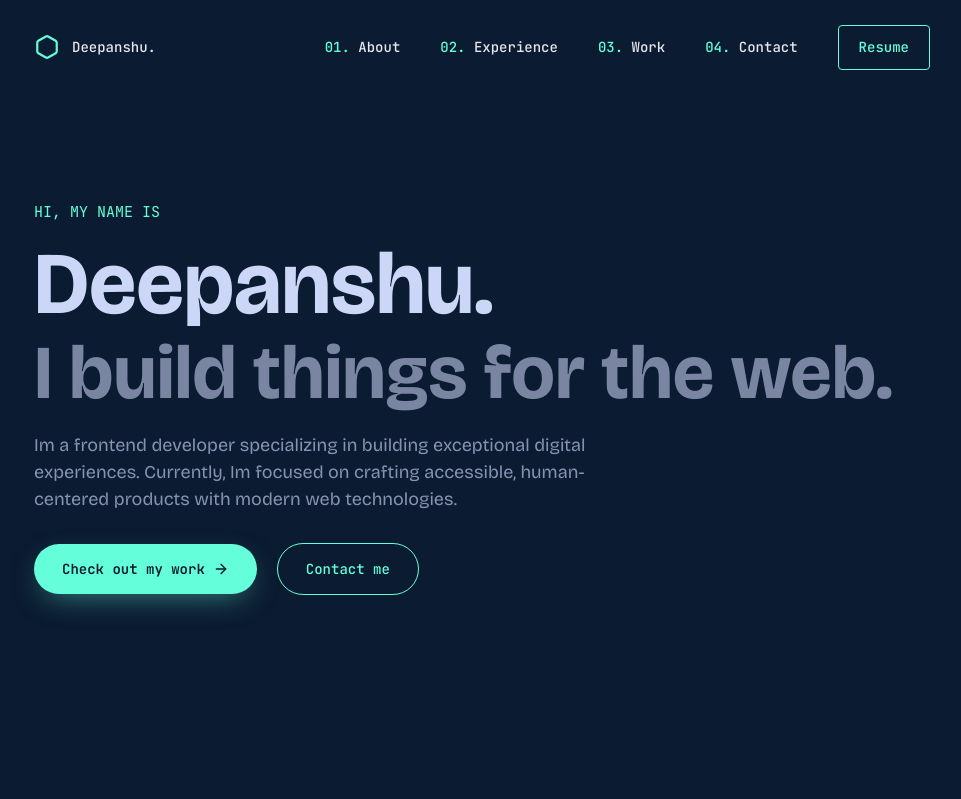
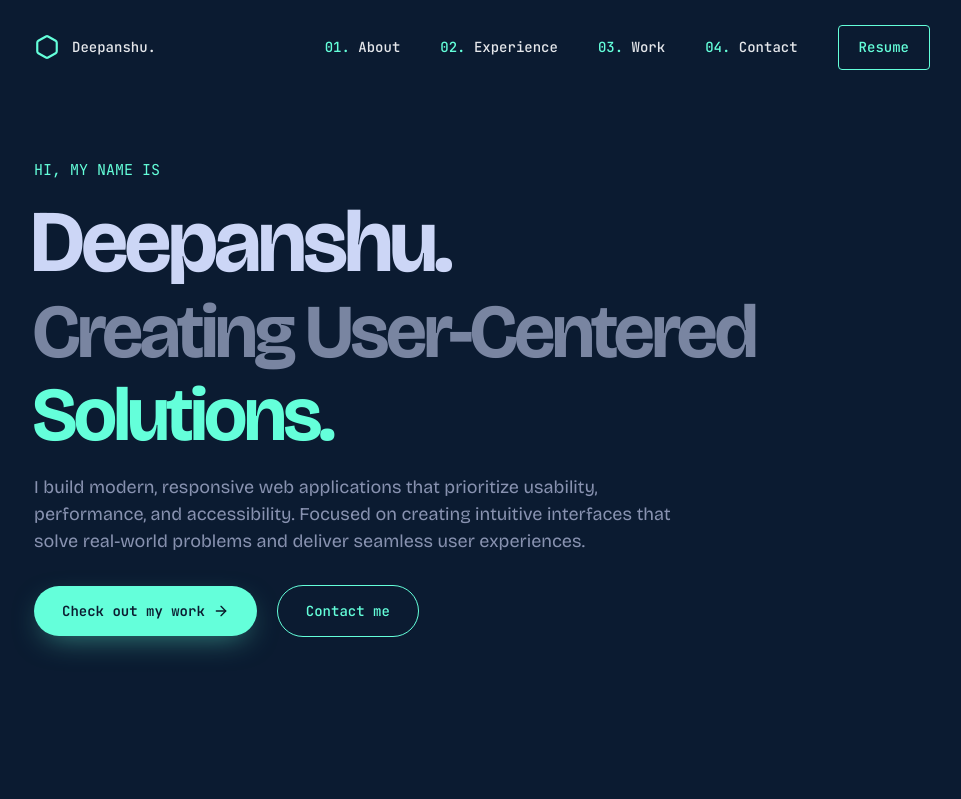
Before and after one commit to deepanshufullstack-ai/portfolio, a Next.js app: page / in a window 1280 px wide. Shown: the top 799 px of the page, without its empty margins (158-1119 px from the left). Built offline with nearby package versions, Linux system fonts and the light colour scheme.

Commit message:
add changes

```diff
--- a/src/app/page.tsx
+++ b/src/app/page.tsx
@@ -15,15 +15,15 @@ export default function Home() {
       <Navbar />
       <main>
         <Hero />
-        <Counter />
-        <About />
-        <Offer />
-        <Tech />
-        <Experience />
+        {/* <Counter /> */}
+        {/* <About /> */}
+        {/* <Offer /> */}
+        {/* <Tech /> */}
+        {/* <Experience /> */}
         <Work />
         <Contact />
       </main>
-      <Footer />
+      {/* <Footer /> */}
     </>
   );
 }
--- a/src/components/Hero.tsx
+++ b/src/components/Hero.tsx
@@ -1,3 +1,4 @@
+import theme from "@/style/theme/theme";
 import { ArrowRight } from "lucide-react";
 import styled from "styled-components";
 
@@ -7,17 +8,18 @@ export default function Hero() {
       <HeroContent>
         <HeroIntro>Hi, my name is</HeroIntro>
         <HeroHeading>Deepanshu.</HeroHeading>
-        <HeroSubHeading>I build things for the web.</HeroSubHeading>
+        <HeroSubHeading>Creating User-Centered <span>Solutions.</span></HeroSubHeading>
         <HeroDescription>
-          Im a frontend developer specializing in building exceptional digital
-          experiences. Currently, Im focused on crafting accessible,
-          human-centered products with modern web technologies.
+          I build modern, responsive web applications that prioritize usability,
+          performance, and accessibility. Focused on creating intuitive
+          interfaces that solve real-world problems and deliver seamless user
+          experiences.
         </HeroDescription>
         <HeroBtnContainer>
-          <CheckoutMyWorkBtn>
+          <CheckoutMyWorkBtn href="#work">
             Check out my work <ArrowRight color="#0a1929" size={16} />
           </CheckoutMyWorkBtn>
-          <ContactMeBtn>Contact me</ContactMeBtn>
+          <ContactMeBtn href="#contact">Contact me</ContactMeBtn>
         </HeroBtnContainer>
       </HeroContent>
     </HeroSection>
@@ -48,7 +50,7 @@ export const HeroContent = styled.div`
 `;
 
 export const HeroIntro = styled.span`
-  color: #64ffda;
+  color: ${theme.colors.primary};
   text-transform: uppercase;
   font-size: 15px;
   line-height: 1;
@@ -61,11 +63,14 @@ export const HeroIntro = styled.span`
 `;
 
 export const HeroHeading = styled.h1`
-  color: #ccd6f6;
+  color: ${theme.colors.text.heading};
   font-size: 88px;
   font-weight: 700;
   font-family: var(--font-bricolage-grotesque);
   line-height: 1.1;
+  letter-spacing: -4px;
+  margin-left: -4px;
+
 
   @media (max-width: 768px) {
     font-size: 48px;
@@ -73,12 +78,18 @@ export const HeroHeading = styled.h1`
 `;
 
 export const HeroSubHeading = styled.h2`
-  color: #a8b2d1b3;
+  color: ${theme.colors.text.subHeading};
   font-size: 76px;
   font-weight: 700;
   font-family: var(--font-bricolage-grotesque);
   line-height: 1.1;
   margin-bottom: 16px;
+  margin-left: -2px;
+  letter-spacing: -4px;
+
+  span {
+    color: ${theme.colors.primary};
+  }
 
   @media (max-width: 768px) {
     font-size: 36px;
@@ -86,11 +97,11 @@ export const HeroSubHeading = styled.h2`
 `;
 
 export const HeroDescription = styled.p`
-  color: #8892b0;
+  color: ${theme.colors.text.description};
   font-size: 18px;
   font-family: var(--font-bricolage-grotesque);
   line-height: 1.5;
-  max-width: 600px;
+  max-width: 660px;
 
   @media (max-width: 768px) {
     font-size: 16px;
@@ -104,9 +115,9 @@ export const HeroBtnContainer = styled.div`
   gap: 20px;
 `;
 
-export const CheckoutMyWorkBtn = styled.button`
-  background-color: #64ffda;
-  color: #0a1929;
+export const CheckoutMyWorkBtn = styled.a`
+  background-color: ${theme.colors.primary};
+  color: ${theme.colors.background};
   font-size: 14px;
   font-weight: 600;
   padding: 14px 28px;
@@ -124,12 +135,12 @@ export const CheckoutMyWorkBtn = styled.button`
   }
 `;
 
-export const ContactMeBtn = styled.button`
-  color: #64ffda;
+export const ContactMeBtn = styled.a`
+  color: ${theme.colors.primary};
   font-size: 14px;
   font-weight: 500;
   padding: 14px 28px;
-  border: 1px solid #64ffda;
+  border: 1px solid ${theme.colors.primary};
   border-radius: 30px;
   cursor: pointer;
   transition:
--- a/src/style/theme/colors.tsx
+++ b/src/style/theme/colors.tsx
@@ -1,6 +1,12 @@
 const colors = {
-  background: "#f0f0f0",
-  foreground: "#333333",
+  background: "#0b1c30",
+  foreground: "#e5e7eb",
+  primary: "#64ffda",
+  text: {
+    heading: "#ccd6f6",
+    subHeading: "#a8b2d1b3",
+    description: "#8892b0",
+  }
 };
 
 export default colors;
```
